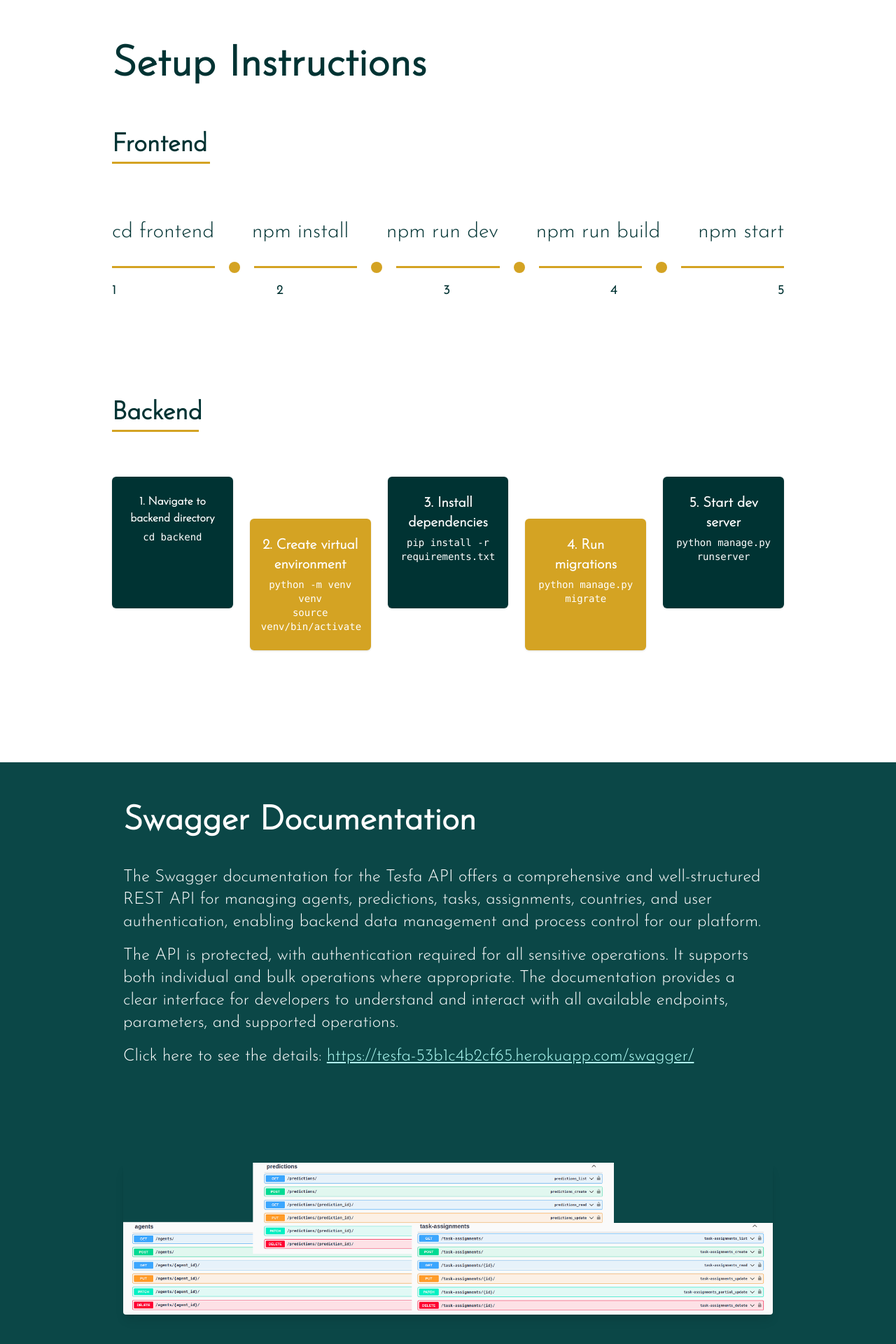
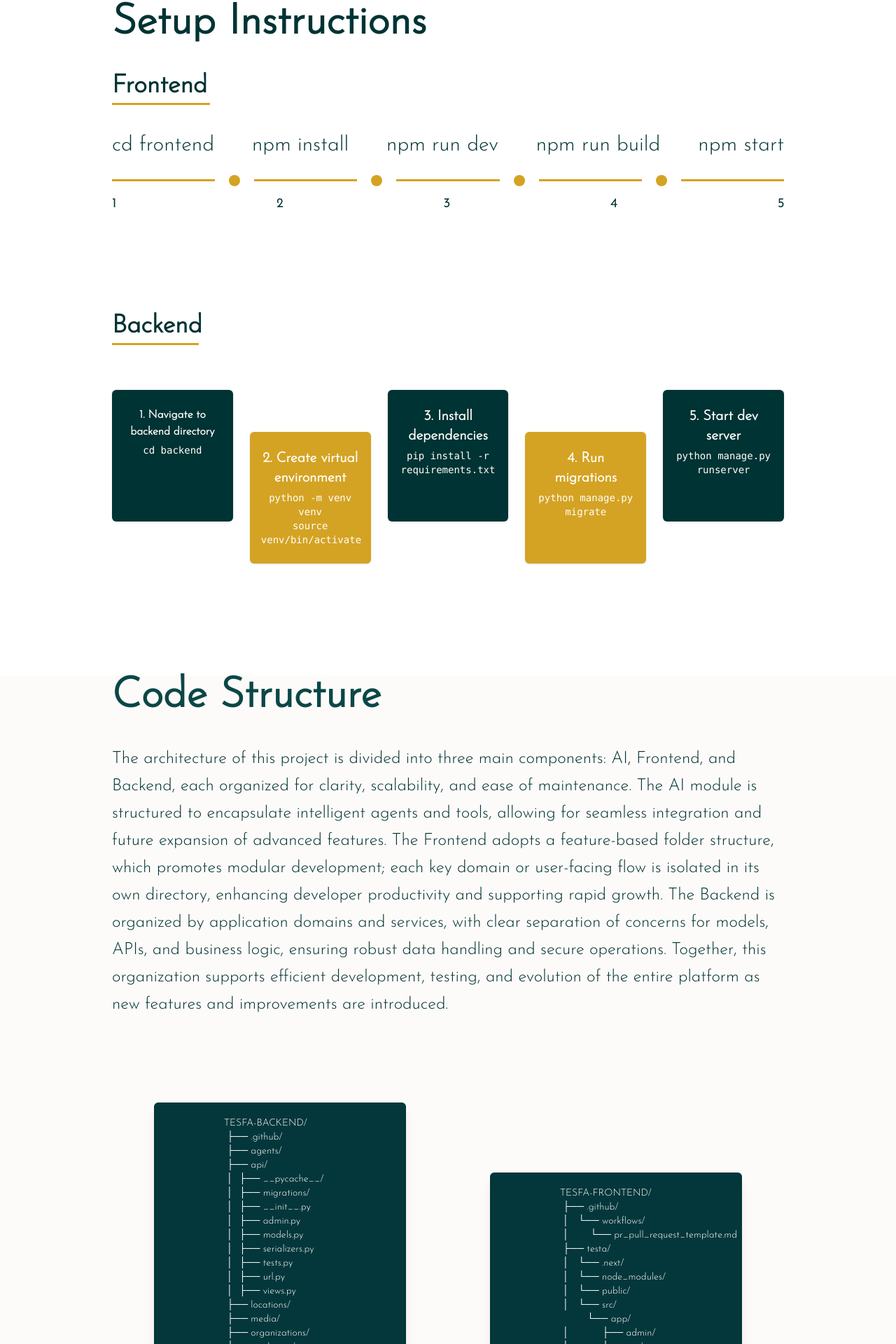
Before and after one commit to meronkahsay/Tesfa-Technical-documentation, a Next.js app in the folder tesfa/: page / in a window 1280 px wide. Shown: the part 7655-9575 px from the top of the page at 70% size. Built offline with nearby package versions, Linux system fonts and the light colour scheme.

Commit message:
Added test strategy

```diff
--- a/tesfa/src/app/components/CodeStructure/index.tsx
+++ b/tesfa/src/app/components/CodeStructure/index.tsx
@@ -1,9 +1,9 @@
 "use client";
 export default function CodeStructurePage() {
   return (
-    <div id="code-structure" className="min-h-screen bg-[#fdfbf9] mt-25 px-15 lg:px-40 ">
-      <h1 className="text-4xl md:text-6xl font-semibold text-[#04373b] mb-3">Code Structure</h1>
-      <p className="text-[#003333]  text-xl md:text-2xl mt-20  leading-relaxed mb-12">
+    <div id="code-structure" className="min-h-screen bg-[#fdfbf9] mt-40 px-15 lg:px-40 ">
+      <h1 className="text-4xl md:text-6xl font-semibold  text-[#0B4747]">Code Structure</h1>
+      <p className="text-[#003333]  text-xl md:text-2xl mt-10  leading-relaxed mb-12">
         The architecture of this project is divided into three main components: AI, Frontend, and Backend,
         each organized for clarity, scalability, and ease of maintenance. The AI module is structured to
         encapsulate intelligent agents and tools, allowing for seamless integration and future expansion of
@@ -66,7 +66,7 @@ export default function CodeStructurePage() {
  └── README.md`}
             </pre>
           </div>
-          <p className="mt-8 text-xl md:text-3xl lg:mb-0 mb-5 font-semibold text-[#d4a323]">Backend</p>
+          <p className="mt-8 text-xl md:text-3xl lg:mb-0 mb-5 font-semibold text-[#C59D2C]">Backend</p>
         </div>
 
         <div className="flex flex-col items-center">
@@ -113,9 +113,8 @@ export default function CodeStructurePage() {
  └── tsconfig.json`}
             </pre>
           </div>
-          <p className="mt-8 text-xl md:text-3xl lg:mb-0 mb-5 font-semibold text-[#d4a323]">Frontend</p>
+          <p className="mt-8 text-xl md:text-3xl lg:mb-0 mb-5 font-semibold text-[#C59D2C]">Frontend</p>
         </div>
-        {/* AI - Shortest but now taller */}
         <div className="flex flex-col items-center">
           <div className="bg-[#04373b] rounded-md shadow-lg md:px-25 px-20 py-20  w-full md:w-90">
             <pre className="text-white font-mono text-xs md:text-sm bg-transparent px-0 py-0">
@@ -133,7 +132,7 @@ export default function CodeStructurePage() {
  └── sessions.db`}
             </pre>
           </div>
-          <p className="mt-8 text-xl md:text-3xl lg:mb-0 mb-5  font-semibold text-[#d4a323]">AI</p>
+          <p className="mt-8 text-xl md:text-3xl lg:mb-0 mb-5  font-semibold text-[#C59D2C]">AI</p>
         </div>
       </div>
     </div>
--- a/tesfa/src/app/components/CodingStandard/index.tsx
+++ b/tesfa/src/app/components/CodingStandard/index.tsx
@@ -90,7 +90,7 @@ export default function NamingConventions() {
        <div className="flex flex-col gap-8">
 
          <section className="flex items-center justify-center border border-[#B88704] rounded-md bg-white py-30  shadow-md min-h-[210px]">
-           <h1 className="text-4xl md:text-6xl font-bold text-[#00353D] text-center leading-relaxed">
+           <h1 className="text-4xl md:text-6xl font-bold text-[#0D3B3A] text-center leading-relaxed">
              Naming<br />Conventions &amp;<br />Coding Standards
            </h1>
          </section>
--- a/tesfa/src/app/components/DataFlow/index.tsx
+++ b/tesfa/src/app/components/DataFlow/index.tsx
@@ -35,8 +35,8 @@ export default function DataFlow() {
     },
   ];
   return (
-    <main className="bg-white flex flex-col mt-25 px-4 xl:px-40 py-12">
-      <h1 className="text-4xl xl:text-6xl font-semibold text-gray-800 mb-16">
+    <main className="bg-white flex flex-col  px-4 xl:px-40 py-12">
+      <h1 className="text-4xl xl:text-6xl font-semibold text-[#0D3B3A] mb-16">
         Data Flow
       </h1>
       <div className="flex flex-col xl:flex-row items-center xl:items-stretch justify-between w-full gap-12 xl:gap-6  mt-20">
--- a/tesfa/src/app/components/DeploymentDetail/index.tsx
+++ b/tesfa/src/app/components/DeploymentDetail/index.tsx
@@ -4,7 +4,7 @@ export default function DeploymentDetail() {
     <div className=" bg-white lg:px-40 px-10 mt-40 ">
       <div className="grid md:grid-cols-2 gap-16">
         <div className="space-y-14">
-          <h2 className="text-2xl font-bold lg:text-5xl text-[#004f4f]">Agentic AI Deployment</h2>
+          <h2 className="text-2xl font-bold lg:ml-4 lg:text-5xl text-[#004f4f]">Agentic AI Deployment</h2>
           <div className="flex border-r-4  rounded-r-full border-[#B88704] p-6 items-center relative">
             <div className="absolute border-t-2 left-6 border-[#B88704] border-dashed top-0 w-1/3"> </div>
             <div className="border-t-2 border-[#B88704] absolute w-1/2 top-0 right-25  "></div>
@@ -60,7 +60,7 @@ export default function DeploymentDetail() {
 
         <div className="space-y-12 mt-20 xl:mt-70">
 
-          <h2 className="text-2xl font-bold  lg:text-5xl text-[#004f4f]">Backend Deployment</h2>
+          <h2 className="text-2xl font-bold lg:ml-4   lg:text-5xl text-[#004f4f]">Backend Deployment</h2>
 
           <div className="flex border-l-4  rounded-l-full p-4 border-[#B88704] items-center relative">
             <div className="mr-6 w-20 h-20 lg:w-40 lg:h-40  rounded-full bg-[#B88704] flex items-center justify-center text-white text-2xl font-bold">
--- a/tesfa/src/app/components/QA/index.tsx
+++ b/tesfa/src/app/components/QA/index.tsx
@@ -2,10 +2,10 @@ export default function TestingQA() {
   return (
     <div id="testing-qa-assurance" className="mt-10 flex flex-col items-center  justify-center py-10">
 
-      <h1 className="text-3xl md:text-6xl font-bold text-center mb-10 text-[#003D3B]">
+      <h1 className="text-3xl md:text-6xl font-bold text-center mb-10 text-[#0D3B3A]">
         Testing & <span className="text-[#C59D2C]">Quality Assurance</span>
       </h1>
-      <div className="lg:px-40 text-xl">
+      <div className="text-[#0D3B3A] lg:px-40 text-xl">
       <p >
         For backend testing, the approach covers several key areas. Model tests are written to verify all aspects of model logic, including creation, default values, string representations, field validation, and enforcement of unique constraints. API endpoint tests are implemented to ensure that all core endpoints correctly handle CRUD operations, returning appropriate responses for each operation. For business logic, any custom behaviors in models or endpoints, such as cascading deletes or logic tied to user roles, are specifically tested to make sure these work as intended. To maintain database integrity, TransactionTestCase is relied on for scenarios involving unique constraints and foreign keys, which helps to catch and handle database-level errors effectively. For test data, test records are always created using the ORM within setUp methods or directly inside the tests, and production data is never used. The goal is to achieve at least 85 percent test coverage on the backend, with particular focus on the most important models and endpoints.
       </p>
--- a/tesfa/src/app/components/SetupInstructions/index.tsx
+++ b/tesfa/src/app/components/SetupInstructions/index.tsx
@@ -1,10 +1,10 @@
 
 export default function SetupInstructions() {
   return (
-    <section className="w-full mt-55 px-6 lg:px-40">
+    <section className="w-full mt-40 px-6 lg:px-40">
       <h2 className="text-4xl md:text-6xl font-bold text-[#003333]">Setup Instructions</h2>
 
-      <div className="mt-16">
+      <div className="mt-10">
         <div className="mb-6">
           <h3 className="text-3xl md:text-4xl font-semibold text-[#003333]">Frontend</h3>
           <div className="h-[3px] w-35 bg-[#D4A323] mt-1" />
@@ -12,7 +12,7 @@ export default function SetupInstructions() {
 
         <div className="w-full ">
 
-          <div className="flex justify-between mt-20 text-[#003333] md:text-3xl font-medium">
+          <div className="flex justify-between mt-10 text-[#003333] md:text-3xl font-medium">
             <span>cd frontend</span>
             <span>npm install</span>
             <span>npm run dev</span>
--- a/tesfa/src/app/components/SwaggerDocumentation/index.tsx
+++ b/tesfa/src/app/components/SwaggerDocumentation/index.tsx
@@ -1,31 +1,36 @@
 import Image from "next/image";
 export default function SwaggerDocumentation() {
   return (
-    <main className="bg-[#0B4747] mt-40 flex flex-col items-start justify-center px-4 py-15">
+    <main className="mt-25 text-[#0B4747] flex flex-col items-start justify-center px-4 py-15">
       <section className="w-full lg:px-40">
-        <h1 className="text-5xl font-bold text-white mb-10" >
+        <h1 className="text-2xl lg:text-6xl text-[#C59D2C] font-bold mb-10">
           Swagger Documentation
         </h1>
-        <div className="text-left ">
-          <p className="text-white text-lg mb-4 lg:text-2xl">
+        <div className="lg:flex w-full lg:space-x-4 items-center">
+
+          <div className="text-left lg:w-1/2 w-full">
+            <p className="text-lg mb-4 lg:text-2xl">
               The Swagger documentation for the Tesfa API offers a comprehensive and well-structured REST API for managing agents, predictions, tasks, assignments, countries, and user authentication, enabling backend data management and process control for our platform.
             </p>
-          <p className="text-white text-lg mb-4 lg:text-2xl">
+            <p className="text-lg mb-4 lg:text-2xl">
               The API is protected, with authentication required for all sensitive operations. It supports both individual and bulk operations where appropriate. The documentation provides a clear interface for developers to understand and interact with all available endpoints, parameters, and supported operations.
             </p>
-          <p className="text-white text-lg mb-8 lg:text-2xl">
+            <p className="text-lg mb-8 lg:text-2xl">
               Click here to see the details:{" "}
               <a
                 href="https://tesfa-53b1c4b2cf65.herokuapp.com/swagger/"
                 target="_blank"
                 rel="noopener noreferrer"
-              className="underline text-[#B2FFF7] hover:text-[#5EEAD4]"
+                className="bg-[#eefcfc] hover:text-[#5EEAD4]"
               >
                 https://tesfa-53b1c4b2cf65.herokuapp.com/swagger/
               </a>
             </p>
           </div>
-        <div className="items-center text-center pt-26 ">
+
+          <div className="hidden lg:block h-[400px] w-1 bg-[#D4A323] mx-8" />
+
+          <div className="flex justify-end items-center lg:w-1/2 w-full ">
             <Image
               src="/Images/swagger.png"
               alt="Swagger endpoints full preview"
@@ -35,6 +40,7 @@ export default function SwaggerDocumentation() {
               priority
             />
           </div>
+        </div>
       </section>
     </main>
   );
--- a/tesfa/src/app/components/TesfaAgent/index.tsx
+++ b/tesfa/src/app/components/TesfaAgent/index.tsx
@@ -9,7 +9,7 @@ export default function TesfaAgent() {
           Tesfa <span className="text-[#C59D2C]">AI</span> Agent
         </h1>
         <p className="mt-10 text-gray-700 lg:text-2xl leading-relaxed">
-      The Tesfa AI Agent is an intelligent system designed to predict long-term health risks in post-conflict regions, leveraging advanced agentic AI principles with Google’s ADK framework. It integrates BioGPT for medical expertise, Gemini (specifically the gemini-2.0-flash model) for reasoning and structured outputs, and utilizes a hybrid Retrieval-Augmented Generation (RAG) approach. The agent retrieves structured data from Supabase, conducts web fallback searches as needed, and communicates risk levels as percentages (0–100%). For medium or high risks, the system provides actionable recommendations for NGOs, presenting all results in a clear, consistent JSON format.
+      The Tesfa AI Agent is an intelligent system designed to predict long-term health risks in post-conflict regions, leveraging advanced agentic AI principles with Google's ADK framework. It integrates BioGPT for medical expertise, Gemini (specifically the gemini-2.0-flash model) for reasoning and structured outputs, and utilizes a hybrid Retrieval-Augmented Generation (RAG) approach. The agent retrieves structured data from Supabase, conducts web fallback searches as needed, and communicates risk levels as percentages (0-100%). For medium or high risks, the system provides actionable recommendations for NGOs, presenting all results in a clear, consistent JSON format.
         </p>
         <p className="mt-4 text-gray-700 lg:text-2xl leading-relaxed">
 
--- a/tesfa/src/app/page.tsx
+++ b/tesfa/src/app/page.tsx
@@ -31,10 +31,10 @@ const page = () => {
       <SystemArchitecture />
       <EntityRelationship />
       <SetupInstructions />
-      <SwaggerDocumentation />
       <CodeStructurePage />
+        <SwaggerDocumentation />
+        <TesfaAgent />
       <DataFlow />
-      <TesfaAgent />
       <ToolsUtilities />
       <TestingQA />
       <NamingConventions />
```
Also changed, not shown: tesfa/src/app/components/Deployment/index.tsx (+5 -3 lines), tesfa/public/Images/swagger.png. Lines whose indentation alone changed are shown as unchanged.
